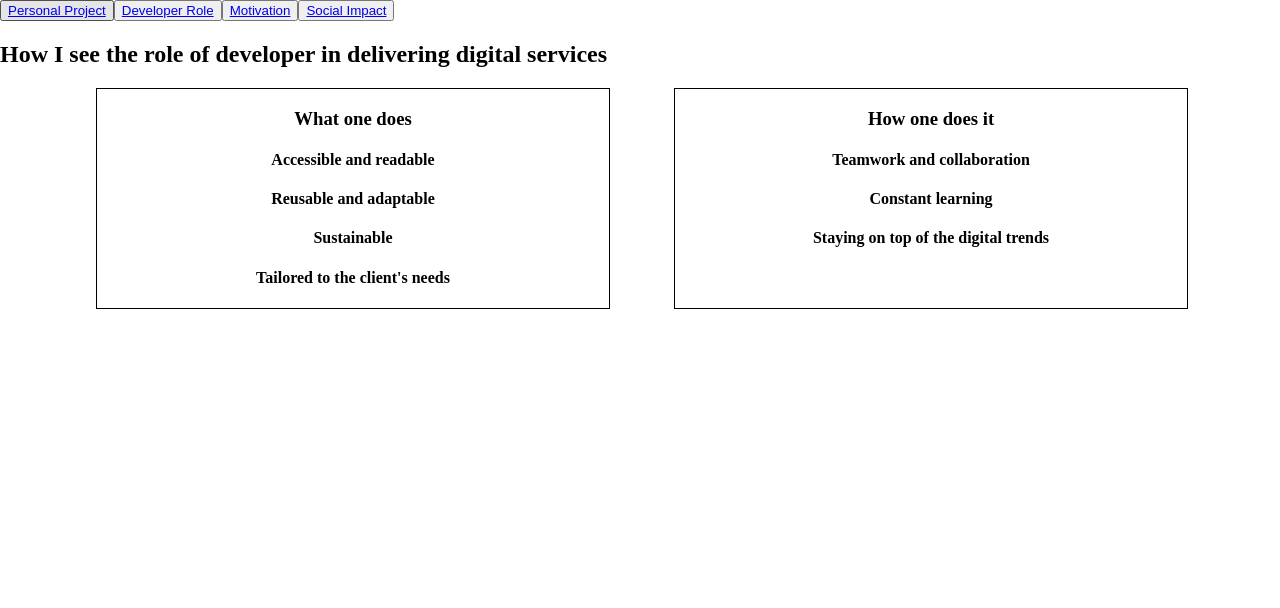
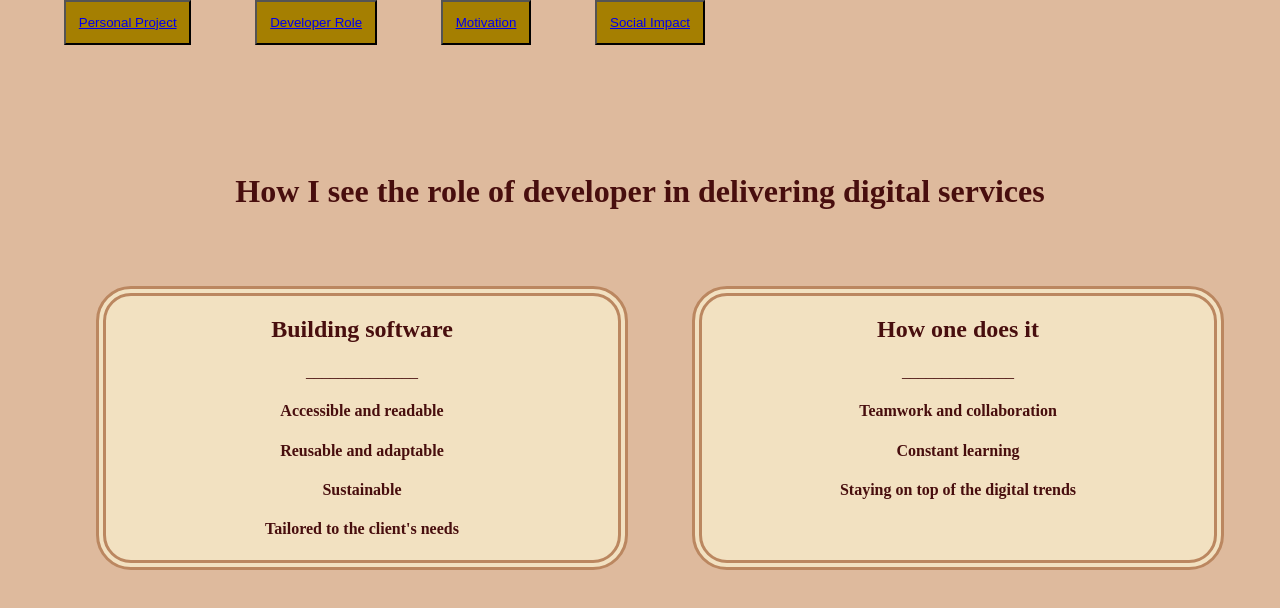
Before and after one commit to StanHus/Interview-1, a React (Create React App) app in the folder interview_upside/: page /role in a window 1280 px wide. Shown: the top 608 px of the page. Built offline with nearby package versions, Linux system fonts and the light colour scheme.

Commit message:
css, picture

```diff
--- a/interview_upside/src/App.tsx
+++ b/interview_upside/src/App.tsx
@@ -3,6 +3,7 @@ import PersonalProject from "./components/pp_redirect"
 import Role from "./components/Dev_role"
 import Motivation from "./components/motivation";
 import Impact from "./components/impact";
+import Greet from "./components/greeting";
 
 export default function App(){
     return(
@@ -24,6 +25,11 @@ export default function App(){
             </nav>
             <main>
                 <Switch>
+                <Route exact path = "/">
+                        <section>
+                            <Greet />
+                         </section>
+                    </Route>
                     <Route exact path = "/pp">
                         <section>
                             <PersonalProject />
--- a/interview_upside/src/components/Dev_role.tsx
+++ b/interview_upside/src/components/Dev_role.tsx
@@ -8,14 +8,16 @@ const ways = ["Teamwork and collaboration", "Constant learning", "Staying on top
 
     return (
         <Fragment>
-            <h2>How I see the role of developer in delivering digital services</h2>
+            <h1 className="question">How I see the role of developer in delivering digital services</h1>
             <section className ="show">
                 <div className="lefthalf">
-                    <h3>What one does</h3>
+                    <h2>Building software</h2>
+                    <p>______________</p>
                     {actions.map((action) => <h4>{action}</h4>)}
                 </div>
                 <div className="righthalf">
-                    <h3>How one does it</h3>
+                    <h2>How one does it</h2>
+                    <p>______________</p>
                     {ways.map((way) => <h4>{way}</h4>)}
                 </div>
             </section>
--- /dev/null
+++ b/interview_upside/src/components/greeting.tsx
@@ -0,0 +1,9 @@
+import { Fragment } from "react"
+
+export default function Greet(){
+    return(
+        <Fragment>
+            <img src="photo1634156874.jpeg" alt = "my avatar" />
+        </Fragment>
+    )
+}
--- a/interview_upside/src/components/impact.tsx
+++ b/interview_upside/src/components/impact.tsx
@@ -1,12 +1,13 @@
 import { Fragment } from "react";
+import "../css/style.css"
 
 export default function Impact (){
 const meanings = ["Systematic and targeted", "Making a difference", "Distributing opportunities and innovation (open-source coding)"]
 
     return(
         <Fragment>
-            <h2>What socially impactful work means to me?</h2>
-            {meanings.map((meaning)=><h4>{meaning}</h4>)}
+            <h2 className="question">What socially impactful work means to me?</h2>
+            <div className="list">{meanings.map((meaning)=><h4>{meaning}</h4>)}</div>
         </Fragment>
     )
 }
--- a/interview_upside/src/components/motivation.tsx
+++ b/interview_upside/src/components/motivation.tsx
@@ -1,4 +1,5 @@
 import { Fragment } from "react"
+import "../css/style.css"
 
 export default function Motivation(){
 
@@ -6,8 +7,8 @@ export default function Motivation(){
 
     return (
         <Fragment>
-            <h2>What motivates me?</h2>
-            {motivations.map((motive)=> <h4>{motive}</h4>)}
+            <h2 className="question">What motivates me?</h2>
+            <div className="list">{motivations.map((motive)=> <h4>{motive}</h4>)}</div>
         </Fragment>
     )
 }
--- a/interview_upside/src/components/pp_redirect.tsx
+++ b/interview_upside/src/components/pp_redirect.tsx
@@ -1,8 +1,9 @@
+import "../css/style.css"
 
 export default function PersonalProject (){
     return(
         <div>
-            <h2><a href = "https://training-routine.netlify.app">Personal Project</a></h2>
+            <h2 className ="question"><a href = "https://training-routine.netlify.app">Personal Project</a></h2>
         </div>
     )
 }
--- a/interview_upside/src/css/style.css
+++ b/interview_upside/src/css/style.css
@@ -1,25 +1,66 @@
 body{
-    margin: 0
+    margin: 0;
+    background-color: #deba9d;
 }
 
 .show{
     display: flex;
     flex-direction:row;
-    flex-wrap: wrap
+    flex-wrap: wrap;
+    height: 80%;
 
 }
 
 .lefthalf{
-    border: 1px solid black;
     margin-left: 7.5%;
     margin-right:2.5%;
     width: 40%;
-    text-align: center
+    text-align: center;
+    background-color: #f2e1c1;
+    border: 10px double #bb8760;
+    border-radius: 35px;
+    color: #480e0e;
+    text-align: center;
+    min-height: 80%;
+    font-style: canela;
 }
 
 .righthalf{
-    border: 1px solid black;
+    background-color: #f2e1c1;
+    border: 10px double #bb8760;
+    border-radius: 35px;
+    color: #480e0e;
     margin-left:2.5%;
     width: 40%;
-    text-align: center
+    text-align: center;
+    min-height: 80%;
+    font-style: canela;
 }
+
+.question{
+    text-align: center;
+    font-size: xx-large;
+    color: #480e0e;
+    margin-top: 10%;
+    margin-bottom: 6%
+}
+
+.switchButton {
+    text-align: center;
+    padding: 1%;
+    background-color:#a57f01;
+    color:white;
+    margin-left: 5%;
+  }
+
+  .list{
+    background-color: #f2e1c1;
+    border: 10px double #bb8760;
+    border-radius: 35px;
+    color: #480e0e;
+    margin-left:20%;
+    width: 60%;
+    text-align: center;
+    min-height: 80%;
+    font-style: canela;
+  }
```
Also changed, not shown: interview_upside/src/components/photo1634156874.jpeg (added).
